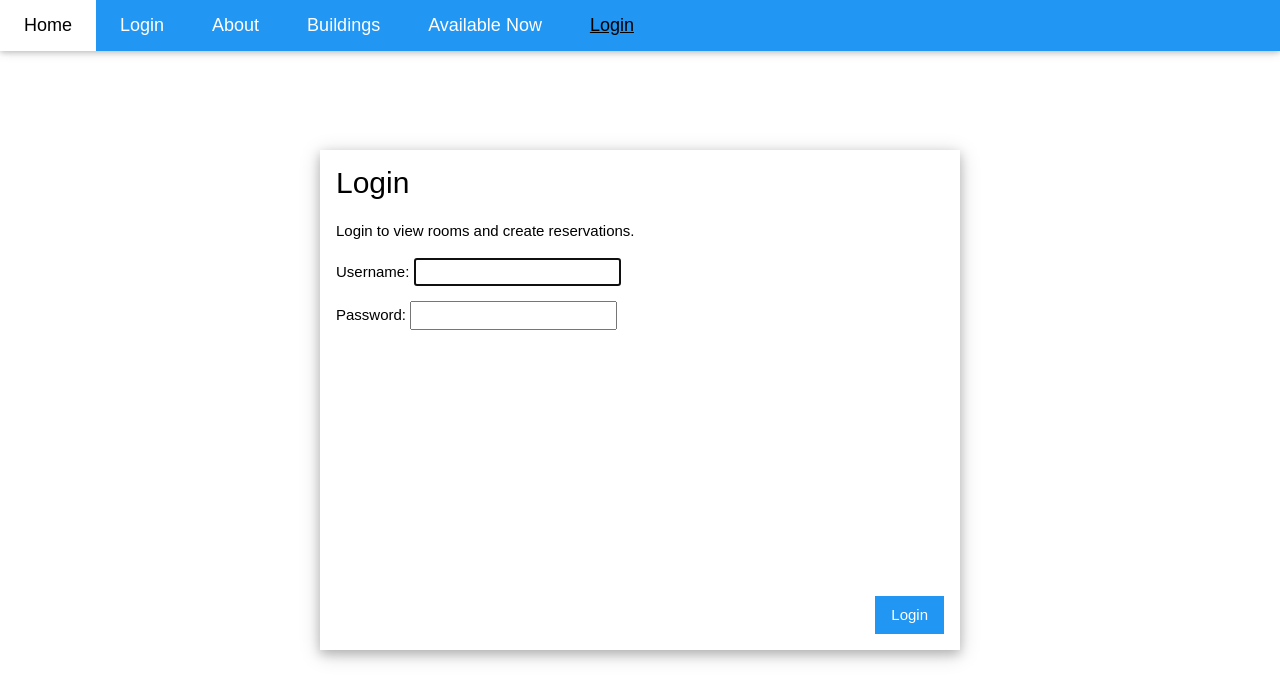
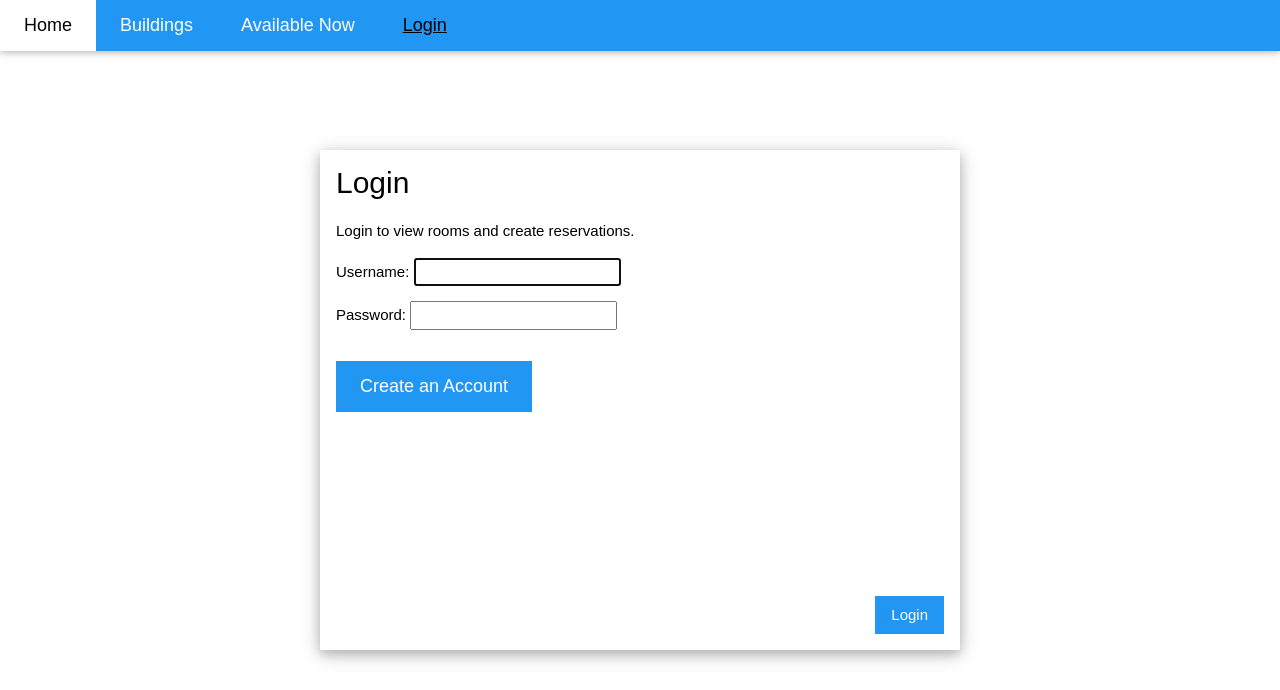
Before and after one commit to Salazars1/XMarksTheSpot, a Django app: page /login/ in a window 1280 px wide. Shown: the top 690 px of the page. Run offline with Django 3.2, Linux system fonts and the light colour scheme.

Commit message:
Added create account to login page and removed about and create account tabs

```diff
--- a/templates/Website/base.html
+++ b/templates/Website/base.html
@@ -23,8 +23,6 @@ form{width:50%; min-height:500px;}
   <div class="w3-bar w3-blue w3-card w3-left-align w3-large">
     <a class="w3-bar-item w3-button w3-hide-medium w3-hide-large w3-right w3-padding-large w3-hover-white w3-large w3-red" href="javascript:void(0);" onclick="myFunction()" title="Toggle Navigation Menu"><i class="fa fa-bars"></i></a>
     <a href="/home/" class="w3-bar-item w3-button w3-padding-large w3-hover-white">Home</a>
-    <a href="/login/" class="w3-bar-item w3-button w3-hide-small w3-padding-large w3-hover-white">Login</a>
-    <a href="/about/" class="w3-bar-item w3-button w3-hide-small w3-padding-large w3-hover-white">About</a>
     <a href="/buildings/" class="w3-bar-item w3-button w3-hide-small w3-padding-large w3-hover-white">Buildings</a>
     <a href="/available/" class="w3-bar-item w3-button w3-hide-small w3-padding-large w3-hover-white">Available Now</a>
     {% if request.user.username %}
--- a/templates/registration/login.html
+++ b/templates/registration/login.html
@@ -9,6 +9,7 @@
     {% csrf_token %}
     {{ form.as_p }}
     <button type="submit" class="w3-button w3-blue w3-display-bottomright w3-margin w3-round-xxxlarge">Login</button>
+    <a href="/login/create-account/" class="w3-button w3-blue w3-padding-large w3-large w3-margin-top" >Create an Account</a>
 </form>
 </div>
 {% endblock %}
```
